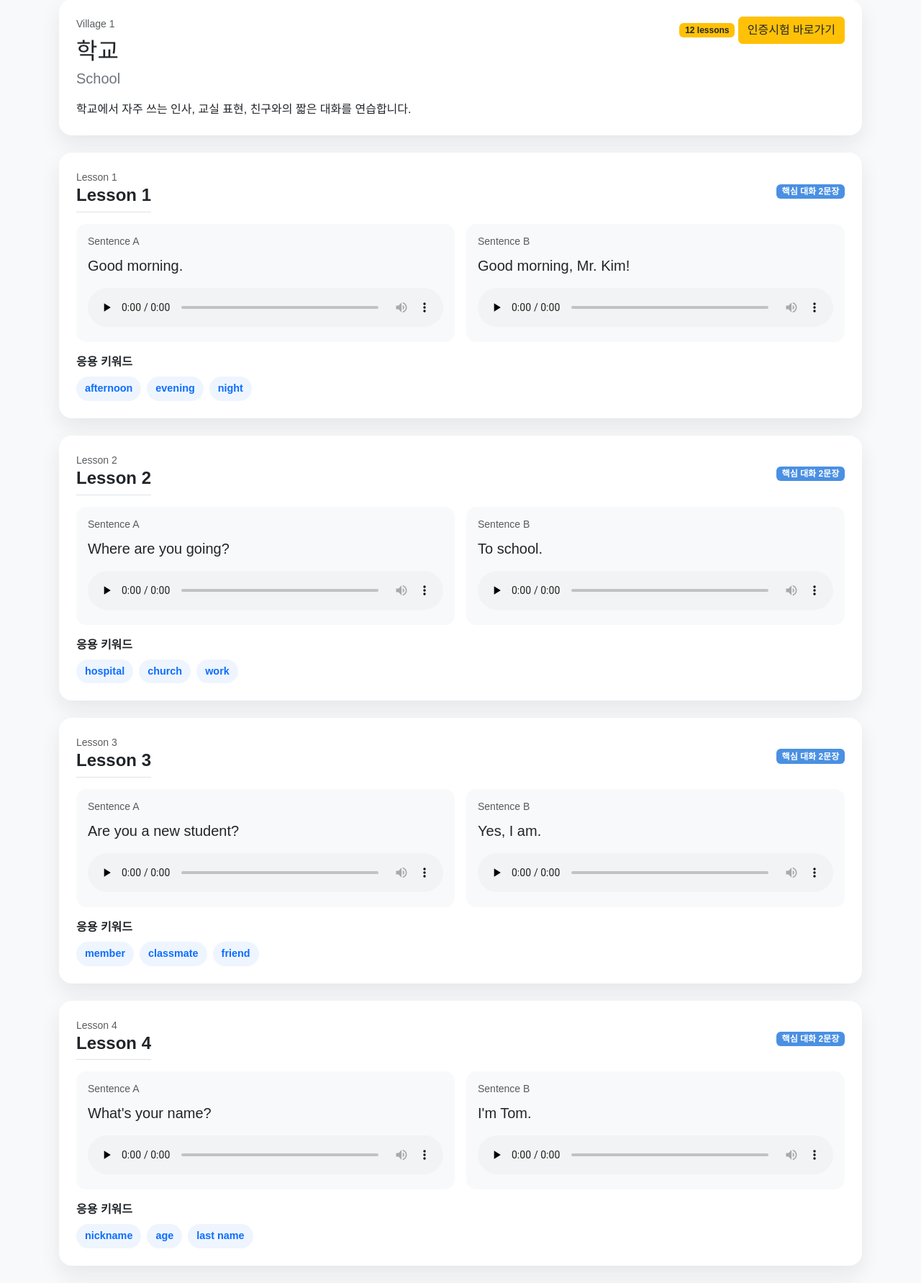
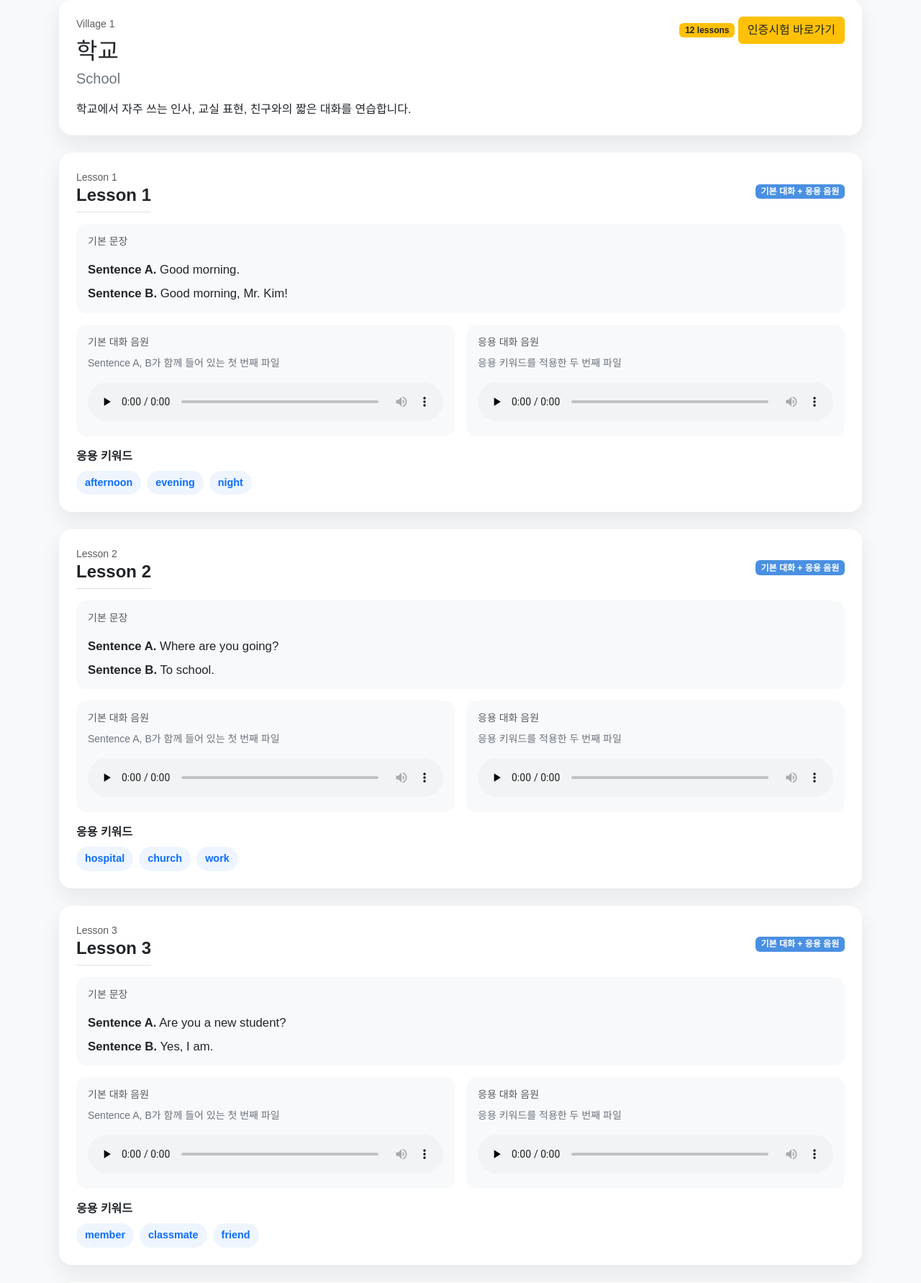
Before and after one commit to Jaeho777/vicabc, a Flask app: page /village/1 in a window 1280 px wide. Shown: the part 121-1903 px from the top of the page at 72% size. Run offline with Flask 3, Linux system fonts and the light colour scheme; the visitor is signed in with stand-in values (Sample User, id 1); data that the repository does not hold is empty.

Commit message:
Fix Village audio labeling for lesson playback

```diff
--- a/app/services/village_content.py
+++ b/app/services/village_content.py
@@ -10,18 +10,12 @@ def _lesson(village_number, lesson_number, prompt, response, practice_keywords):
     return {
         "number": lesson_number,
         "title": f"Lesson {lesson_number}",
-        "dialogue": [
-            {
-                "label": "Sentence A",
-                "text": prompt,
-                "audio_path": _audio_path(village_number, f"{lesson_prefix}a.m4a"),
-            },
-            {
-                "label": "Sentence B",
-                "text": response,
-                "audio_path": _audio_path(village_number, f"{lesson_prefix}b.m4a"),
-            },
+        "dialogue_lines": [
+            {"label": "Sentence A", "text": prompt},
+            {"label": "Sentence B", "text": response},
         ],
+        "base_audio_path": _audio_path(village_number, f"{lesson_prefix}a.m4a"),
+        "practice_audio_path": _audio_path(village_number, f"{lesson_prefix}b.m4a"),
         "practice_keywords": practice_keywords,
     }
 
--- a/app/templates/village/detail.html
+++ b/app/templates/village/detail.html
@@ -15,6 +15,9 @@
         background: #f8f9fa;
         padding: 14px 16px;
         height: 100%;
+    }
+    .sentence-line {
+        font-size: 1.05rem;
     }
     .keyword-chip {
         display: inline-flex;
@@ -72,21 +75,37 @@
                         <div class="text-muted small">Lesson {{ lesson.number }}</div>
                         <h4 class="mb-0">{{ lesson.title }}</h4>
                     </div>
-                    <span class="badge bg-primary">핵심 대화 2문장</span>
+                    <span class="badge bg-primary">기본 대화 + 응용 음원</span>
+                </div>
+
+                <div class="dialogue-box mb-3">
+                    <div class="text-muted small mb-3">기본 문장</div>
+                    {% for item in lesson.dialogue_lines %}
+                    <div class="sentence-line {% if not loop.last %}mb-2{% endif %}">
+                        <strong>{{ item.label }}.</strong> {{ item.text }}
+                    </div>
+                    {% endfor %}
                 </div>
 
                 <div class="row g-3 mb-3">
-                    {% for item in lesson.dialogue %}
                     <div class="col-lg-6">
                         <div class="dialogue-box">
-                            <div class="text-muted small mb-2">{{ item.label }}</div>
-                            <div class="fs-5 mb-3">{{ item.text }}</div>
+                            <div class="text-muted small mb-2">기본 대화 음원</div>
+                            <div class="small text-secondary mb-3">Sentence A, B가 함께 들어 있는 첫 번째 파일</div>
                             <audio controls preload="none">
-                                <source src="{{ url_for('static', filename=item.audio_path) }}" type="audio/mp4">
+                                <source src="{{ url_for('static', filename=lesson.base_audio_path) }}" type="audio/mp4">
                             </audio>
                         </div>
                     </div>
-                    {% endfor %}
+                    <div class="col-lg-6">
+                        <div class="dialogue-box">
+                            <div class="text-muted small mb-2">응용 대화 음원</div>
+                            <div class="small text-secondary mb-3">응용 키워드를 적용한 두 번째 파일</div>
+                            <audio controls preload="none">
+                                <source src="{{ url_for('static', filename=lesson.practice_audio_path) }}" type="audio/mp4">
+                            </audio>
+                        </div>
+                    </div>
                 </div>
 
                 <div>
```
